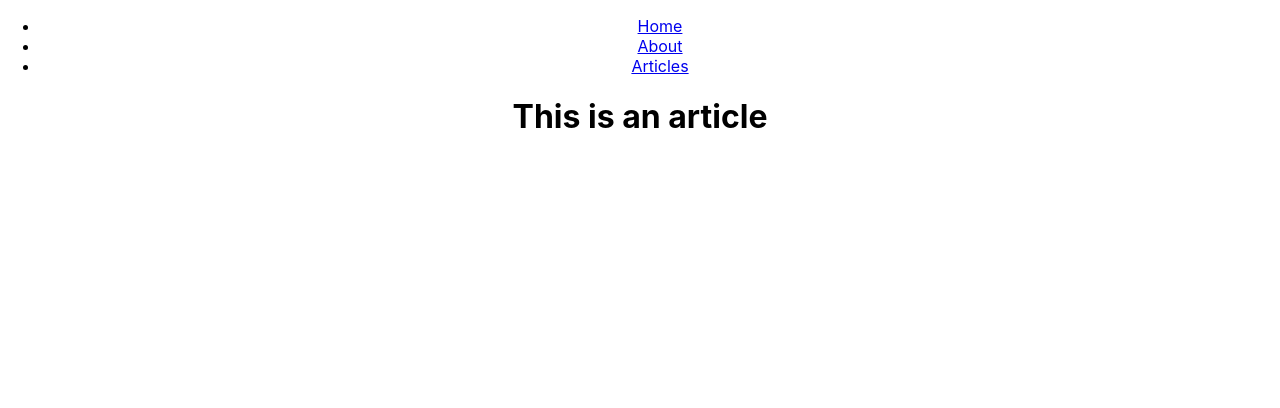
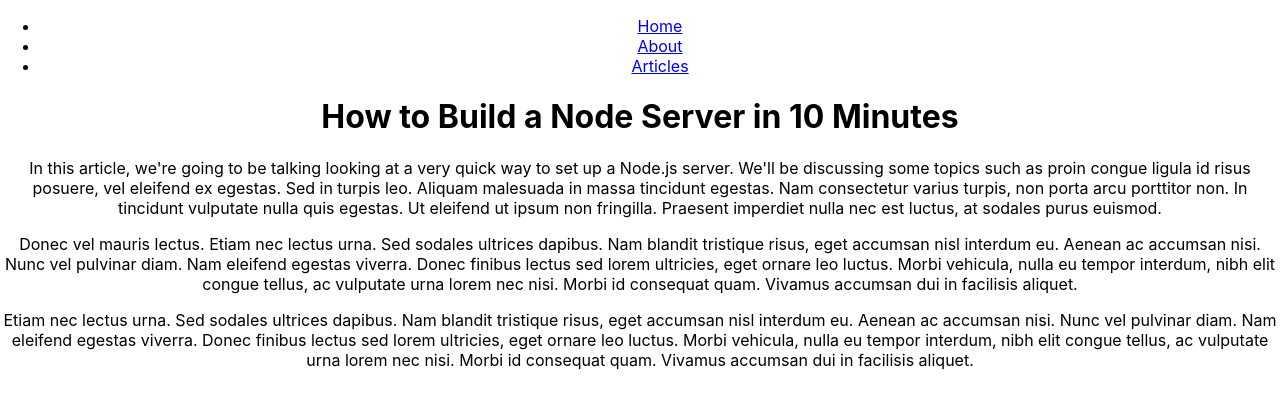
Before and after one commit to tuannguyenvn/my-blog, a React (Create React App) app: page /article/learn-node in a window 1280 px wide. Shown: the top 408 px of the page. Built offline with nearby package versions, Linux system fonts and the light colour scheme.

Commit message:
URL-Parameter with React router

```diff
--- a/src/App.js
+++ b/src/App.js
@@ -17,7 +17,7 @@
         <div id = "page-body">
           <Route path="/" component={HomePage} exact/>
           <Route path="/about" component={AboutPage} />
-          <Route path="/article" component={ArticlePage} />
+          <Route path="/article/:name" component={ArticlePage} />
           <Route path="/articles-list" component={ArticlesList} />
         </div>
       </div>
--- a/src/pages/ArticlePage.js
+++ b/src/pages/ArticlePage.js
@@ -1,9 +1,18 @@
 import React from 'react';
+import articleContent from './article-content';
 
-const ArticlePage = () => (
-    <>
-    <h1>This is an article</h1>
-    </>
-);
+const ArticlePage = ({match}) => {
+    const name = match.params.name;
+    const article = articleContent.find(articles => articles.name === name);
 
+    if (!article) return <h1>Article does not exist!</h1>
+
+    return(
+        <>
+        <h1>{article.title}</h1>
+        {article.content.map((paragraph, key) => (
+            <p key={key}>{paragraph}</p>
+        ))}        </>
+    );
+}
 export default ArticlePage;
--- /dev/null
+++ b/src/pages/article-content.js
@@ -0,0 +1,77 @@
+const articles = [
+    {
+        name: 'learn-react',
+        title: 'The Fastest Way to Learn React',
+        content: [
+            `Welcome! Today we're going to be talking about the fastest way to
+            learn React. We'll be discussing some topics such as proin congue
+            ligula id risus posuere, vel eleifend ex egestas. Sed in turpis leo.
+            Aliquam malesuada in massa tincidunt egestas. Nam consectetur varius turpis,
+            non porta arcu porttitor non. In tincidunt vulputate nulla quis egestas. Ut
+            eleifend ut ipsum non fringilla. Praesent imperdiet nulla nec est luctus, at
+            sodales purus euismod.`,
+            `Donec vel mauris lectus. Etiam nec lectus urna. Sed sodales ultrices dapibus.
+            Nam blandit tristique risus, eget accumsan nisl interdum eu. Aenean ac accumsan
+            nisi. Nunc vel pulvinar diam. Nam eleifend egestas viverra. Donec finibus lectus
+            sed lorem ultricies, eget ornare leo luctus. Morbi vehicula, nulla eu tempor
+            interdum, nibh elit congue tellus, ac vulputate urna lorem nec nisi. Morbi id
+            consequat quam. Vivamus accumsan dui in facilisis aliquet.`,
+            `Etiam nec lectus urna. Sed sodales ultrices dapibus.
+            Nam blandit tristique risus, eget accumsan nisl interdum eu. Aenean ac accumsan
+            nisi. Nunc vel pulvinar diam. Nam eleifend egestas viverra. Donec finibus lectus
+            sed lorem ultricies, eget ornare leo luctus. Morbi vehicula, nulla eu tempor
+            interdum, nibh elit congue tellus, ac vulputate urna lorem nec nisi. Morbi id
+            consequat quam. Vivamus accumsan dui in facilisis aliquet.`,
+        ]
+    },    {
+        name: 'learn-node',
+        title: 'How to Build a Node Server in 10 Minutes',
+        content: [
+            `In this article, we're going to be talking looking at a very quick way
+            to set up a Node.js server. We'll be discussing some topics such as proin congue
+            ligula id risus posuere, vel eleifend ex egestas. Sed in turpis leo.
+            Aliquam malesuada in massa tincidunt egestas. Nam consectetur varius turpis,
+            non porta arcu porttitor non. In tincidunt vulputate nulla quis egestas. Ut
+            eleifend ut ipsum non fringilla. Praesent imperdiet nulla nec est luctus, at
+            sodales purus euismod.`,
+            `Donec vel mauris lectus. Etiam nec lectus urna. Sed sodales ultrices dapibus.
+            Nam blandit tristique risus, eget accumsan nisl interdum eu. Aenean ac accumsan
+            nisi. Nunc vel pulvinar diam. Nam eleifend egestas viverra. Donec finibus lectus
+            sed lorem ultricies, eget ornare leo luctus. Morbi vehicula, nulla eu tempor
+            interdum, nibh elit congue tellus, ac vulputate urna lorem nec nisi. Morbi id
+            consequat quam. Vivamus accumsan dui in facilisis aliquet.`,
+            `Etiam nec lectus urna. Sed sodales ultrices dapibus.
+            Nam blandit tristique risus, eget accumsan nisl interdum eu. Aenean ac accumsan
+            nisi. Nunc vel pulvinar diam. Nam eleifend egestas viverra. Donec finibus lectus
+            sed lorem ultricies, eget ornare leo luctus. Morbi vehicula, nulla eu tempor
+            interdum, nibh elit congue tellus, ac vulputate urna lorem nec nisi. Morbi id
+            consequat quam. Vivamus accumsan dui in facilisis aliquet.`,
+        ]
+    },     {
+        name: 'my-thoughts-on-resumes',
+        title: 'My Thoughts on Resumes',
+        content: [
+            `Today is the day I talk about something which scares most people: resumes.
+            In reality, I'm not sure why people have such a hard time with proin congue
+            ligula id risus posuere, vel eleifend ex egestas. Sed in turpis leo.
+            Aliquam malesuada in massa tincidunt egestas. Nam consectetur varius turpis,
+            non porta arcu porttitor non. In tincidunt vulputate nulla quis egestas. Ut
+            eleifend ut ipsum non fringilla. Praesent imperdiet nulla nec est luctus, at
+            sodales purus euismod.`,
+            `Donec vel mauris lectus. Etiam nec lectus urna. Sed sodales ultrices dapibus.
+            Nam blandit tristique risus, eget accumsan nisl interdum eu. Aenean ac accumsan
+            nisi. Nunc vel pulvinar diam. Nam eleifend egestas viverra. Donec finibus lectus
+            sed lorem ultricies, eget ornare leo luctus. Morbi vehicula, nulla eu tempor
+            interdum, nibh elit congue tellus, ac vulputate urna lorem nec nisi. Morbi id
+            consequat quam. Vivamus accumsan dui in facilisis aliquet.`,
+            `Etiam nec lectus urna. Sed sodales ultrices dapibus.
+            Nam blandit tristique risus, eget accumsan nisl interdum eu. Aenean ac accumsan
+            nisi. Nunc vel pulvinar diam. Nam eleifend egestas viverra. Donec finibus lectus
+            sed lorem ultricies, eget ornare leo luctus. Morbi vehicula, nulla eu tempor
+            interdum, nibh elit congue tellus, ac vulputate urna lorem nec nisi. Morbi id
+            consequat quam. Vivamus accumsan dui in facilisis aliquet.`,
+        ]
+    },
+];
+
+export default articles;
```
